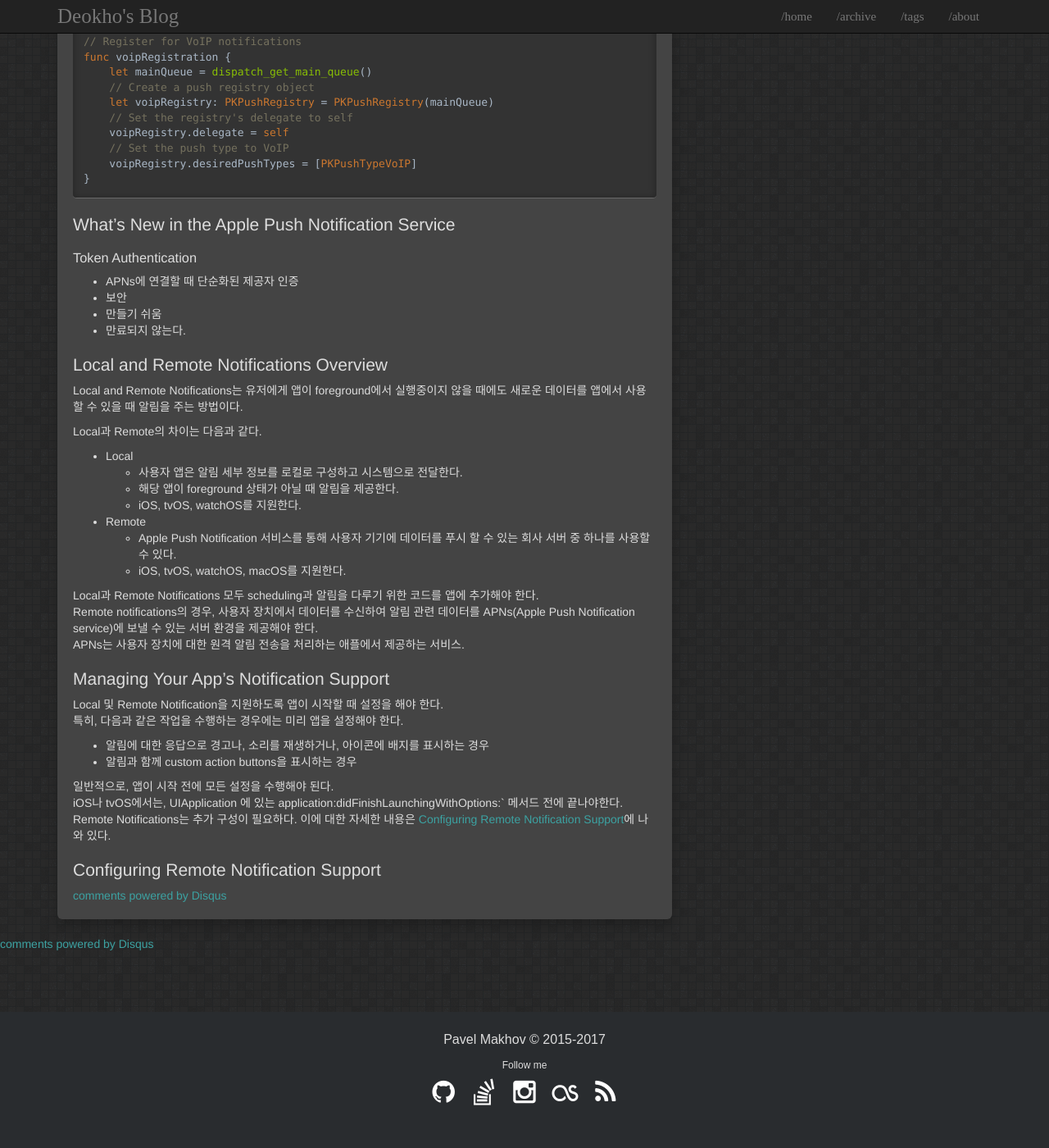
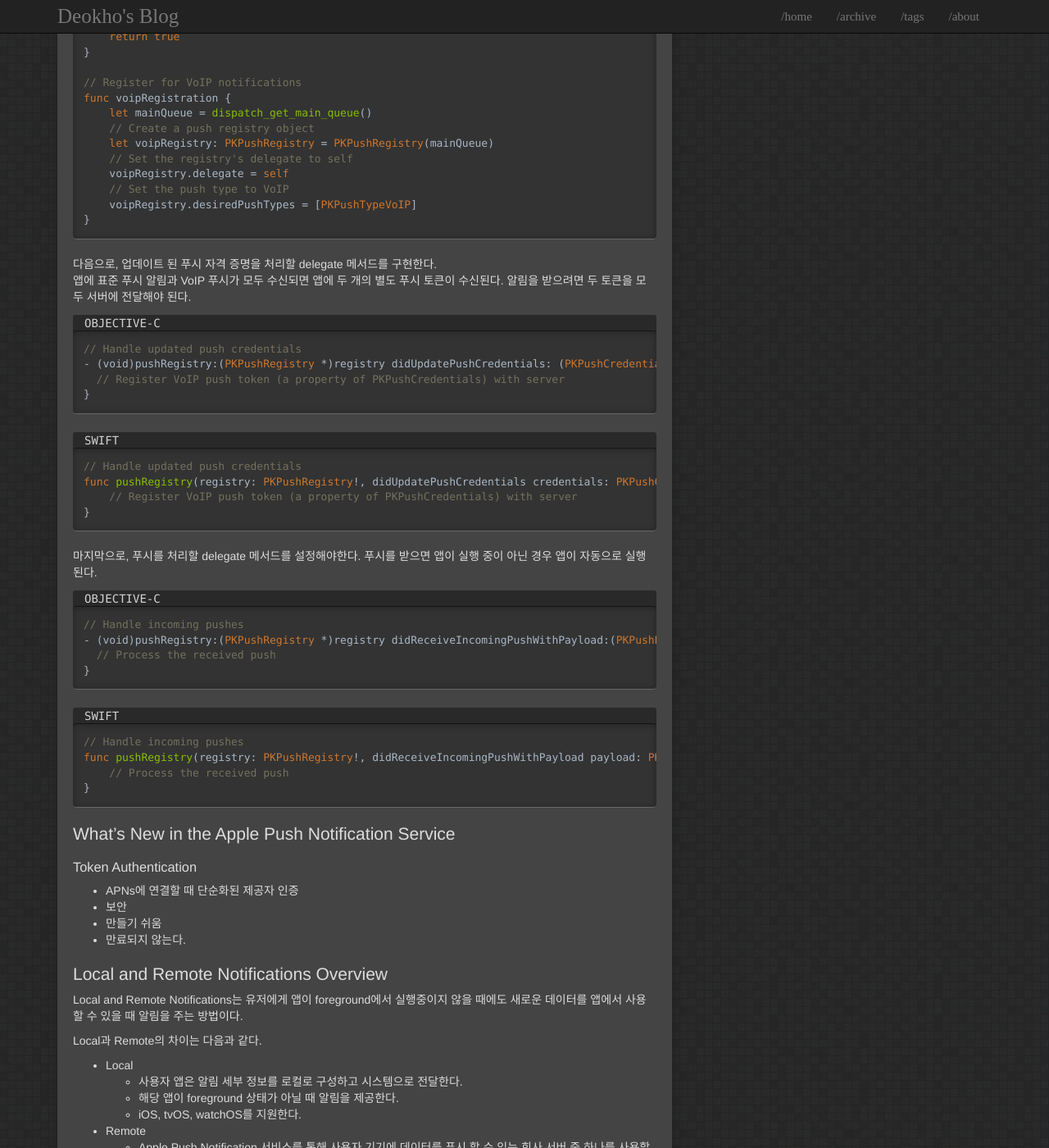
Before and after one commit to LeeDeokho/LeeDeokHo.github.io, a Jekyll site: the page built from _posts/2018-03-13-PushKit.md, in a window 1280 px wide and 1400 px high, scrolled down 3793 px. Shown: the whole window at 82% size. Built offline with Jekyll 4.4.1, drawn with Linux system fonts in a browser that asks for light colours; comment, search, counter and statistics services are not loaded; some of the changed text lies outside the part shown.

Commit message:
VoIP PushKit

```diff
--- a/_posts/2018-03-13-PushKit.md
+++ b/_posts/2018-03-13-PushKit.md
@@ -111,6 +111,8 @@ PushKit를 사용하여 VoIP푸시를 수신할 경우 다음과 같은 이점
 
 ### Configure VoIP Push Notifications
 
+VoIP push notifications를 받기 위해서 app delegate랑 PushKit Framework랑 연결을 해줘야 된다. 그런 다음 PKPushRefistry 객체를 만들고 delegate를 self로 설정해주고, VoIP 푸시를 수신하도록 등록한다.
+
 >OBJECTIVE-C
 {:.filename}
 {% highlight swift %}
@@ -159,6 +161,47 @@ func voipRegistration {
 }
 {% endhighlight %}
 
+다음으로, 업데이트 된 푸시 자격 증명을 처리할 delegate 메서드를 구현한다.
+앱에 표준 푸시 알림과 VoIP 푸시가 모두 수신되면 앱에 두 개의 별도 푸시 토큰이 수신된다. 알림을 받으려면 두 토큰을 모두 서버에 전달해야 된다.
+
+>OBJECTIVE-C
+{:.filename}
+{% highlight swift %}
+// Handle updated push credentials
+- (void)pushRegistry:(PKPushRegistry *)registry didUpdatePushCredentials: (PKPushCredentials *)credentials forType:(NSString *)type {
+  // Register VoIP push token (a property of PKPushCredentials) with server
+}
+{% endhighlight %}
+
+
+>SWIFT
+{:.filename}
+{% highlight swift %}
+// Handle updated push credentials
+func pushRegistry(registry: PKPushRegistry!, didUpdatePushCredentials credentials: PKPushCredentials!, forType type: String!) {
+    // Register VoIP push token (a property of PKPushCredentials) with server
+}
+{% endhighlight %}
+
+마지막으로, 푸시를 처리할 delegate 메서드를 설정해야한다. 푸시를 받으면 앱이 실행 중이 아닌 경우 앱이 자동으로 실행된다.
+
+>OBJECTIVE-C
+{:.filename}
+{% highlight swift %}
+// Handle incoming pushes
+- (void)pushRegistry:(PKPushRegistry *)registry didReceiveIncomingPushWithPayload:(PKPushPayload *)payload forType:(NSString *)type {
+  // Process the received push
+}
+{% endhighlight %}
+
+>SWIFT
+{:.filename}
+{% highlight swift %}
+// Handle incoming pushes
+func pushRegistry(registry: PKPushRegistry!, didReceiveIncomingPushWithPayload payload: PKPushPayload!, forType type: String!) {
+    // Process the received push
+}
+{% endhighlight %}
 
 
 ## What's New in the Apple Push Notification Service
```
